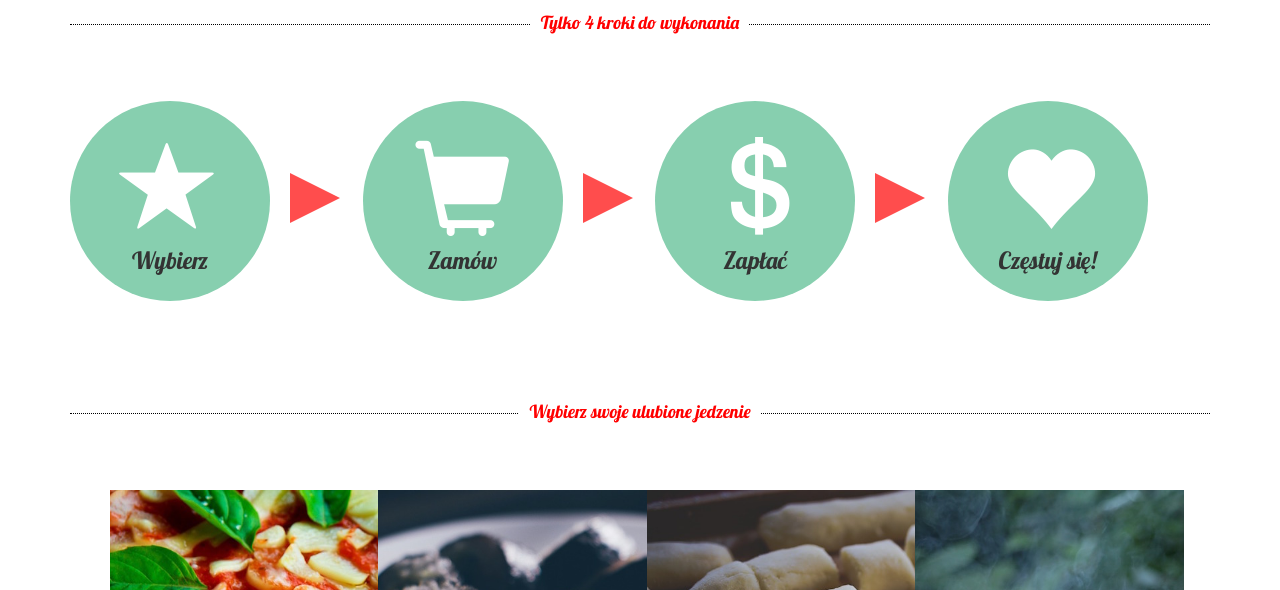
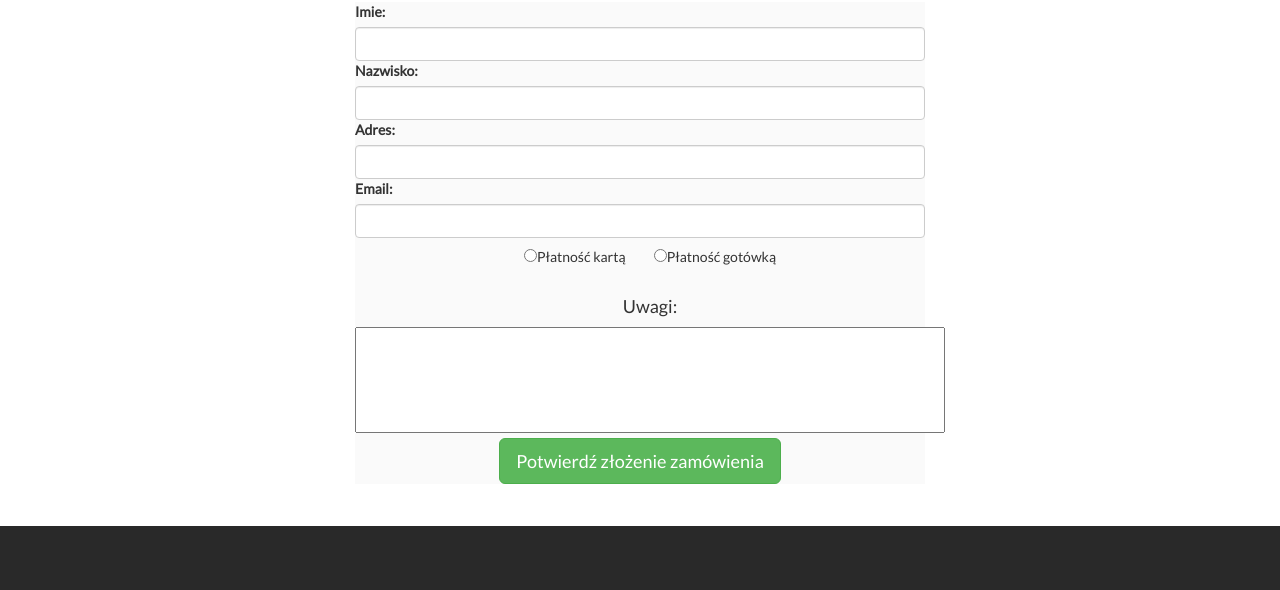
Before and after one commit to H3BC/foodPortal, a plain HTML site: page index.html at #!/payment in a window 1280 px wide. Shown: the part 569-1159 px from the top of the page. Drawn offline with nearby package versions, Linux system fonts and the light colour scheme; some packages are replaced by stand-ins of ours.

Commit message:
final view

```diff
--- a/js/app.js
+++ b/js/app.js
@@ -44,6 +44,15 @@ app.config(function($stateProvider, $urlRouterProvider) {
 				}
 			}
 		})
+        .state('payment', {
+			url: '/payment',
+			views: {
+				'@': {
+					templateUrl: '/views/payment.html',
+					controller: 'chartCTRL'
+				}
+			}
+		})
 
 
   $urlRouterProvider.otherwise('/');
--- a/js/controllers/chartCTRL.js
+++ b/js/controllers/chartCTRL.js
@@ -1,16 +1,32 @@
 
 
-app.controller('chartCTRL',function($scope){
+app.controller('chartCTRL',function($scope,$state){
 
 	$scope.orderedList = [];
 	$scope.totalPrize = 0;
-
 
 	$scope.$on('orderedFood', function(evt,foodOrder){
 
 		$scope.orderedList.push({'name': foodOrder.name,'prize': foodOrder.prize});
 		sum(foodOrder.prize);
 	});
+
+		$scope.goAndPay = function(){
+		if($scope.orderedList.length == 0){
+			alert('Twoje zamówienie jest puste');
+			return false;
+		}
+		var opinion = confirm('czy zakończyłeś już zamówienie?')
+		if (opinion === true){
+			console.log('true');
+			$state.go('payment');
+		}
+		else{
+			console.log('false');
+			return false;
+		}
+
+	}
 
 	$scope.deleteOrder = function(index){
 		var opinion = confirm('Czy chcesz usunąć to zamówienie z koszyka?');
--- a/styles/foodStyles.scss
+++ b/styles/foodStyles.scss
@@ -92,14 +92,30 @@ footer{
 	}
 }
 
+#payment{
+	padding-bottom: 3em;
+	padding-top: 3em;
+	form{
+		max-width: 50%;
+		width: 50%;
+		margin: auto;
+		background: darken($white,2%);
+	}
+	button{
+		padding: auto;
+	}
+	textarea{
+		resize: none;
+	}
+}
+
 #chart{
 	position: fixed;
 	width: 85%;
 	max-width: 25%;
-	top: 7%;
-	padding-top: 20em;
+	top: 5%;
+	padding-top: 19em;
 	padding-right: 1em;
-
 }
 
 #footer_content{
--- /dev/null
+++ b/views/payment.html
@@ -0,0 +1,30 @@
+<section id="payment" class="container">
+	<div class="text-center">
+	<h1 class="text-center">Zamówienie</h1>
+	<h4>Wybrane przysmaki:</h4>
+	</div>
+	<h4 class="text-center">Podaj daje kontaktowe:</h4>
+	<form class="form-horizontal">
+	<label for="#name">Imie:</label>
+	<input type="text" id="name" class="form-control">
+	<label for="#familyName">Nazwisko:</label>
+	<input type="text" id="familyName" class="form-control">
+	<label for="#address">Adres:</label>
+	<input type="text" id="address" class="form-control">
+	<label for="#email">Email:</label>
+	<input type="email" id="email" class="form-control">
+	<div class="checkbox text-center">
+    <label><input value="card" name="payWay" type="radio">Płatność kartą</label>
+    &nbsp
+    <label><input value="cash" name="payWay" type="radio">Płatność gotówką</label>
+    <br><br>
+    <label for="#coments"><h4>Uwagi:</h4></label><br>
+    <textarea id="coments" cols="78" rows="5"></textarea><br>
+    <button type="submit" class="btn btn-lg btn-success">Potwierdź złożenie zamówienia</button>
+    </div>
+  </div>
+
+
+	</form>
+
+</section>
```
Also changed, not shown: views/chart.html (+1 -1 lines), styles/foodStyles.css, 1 other file.
